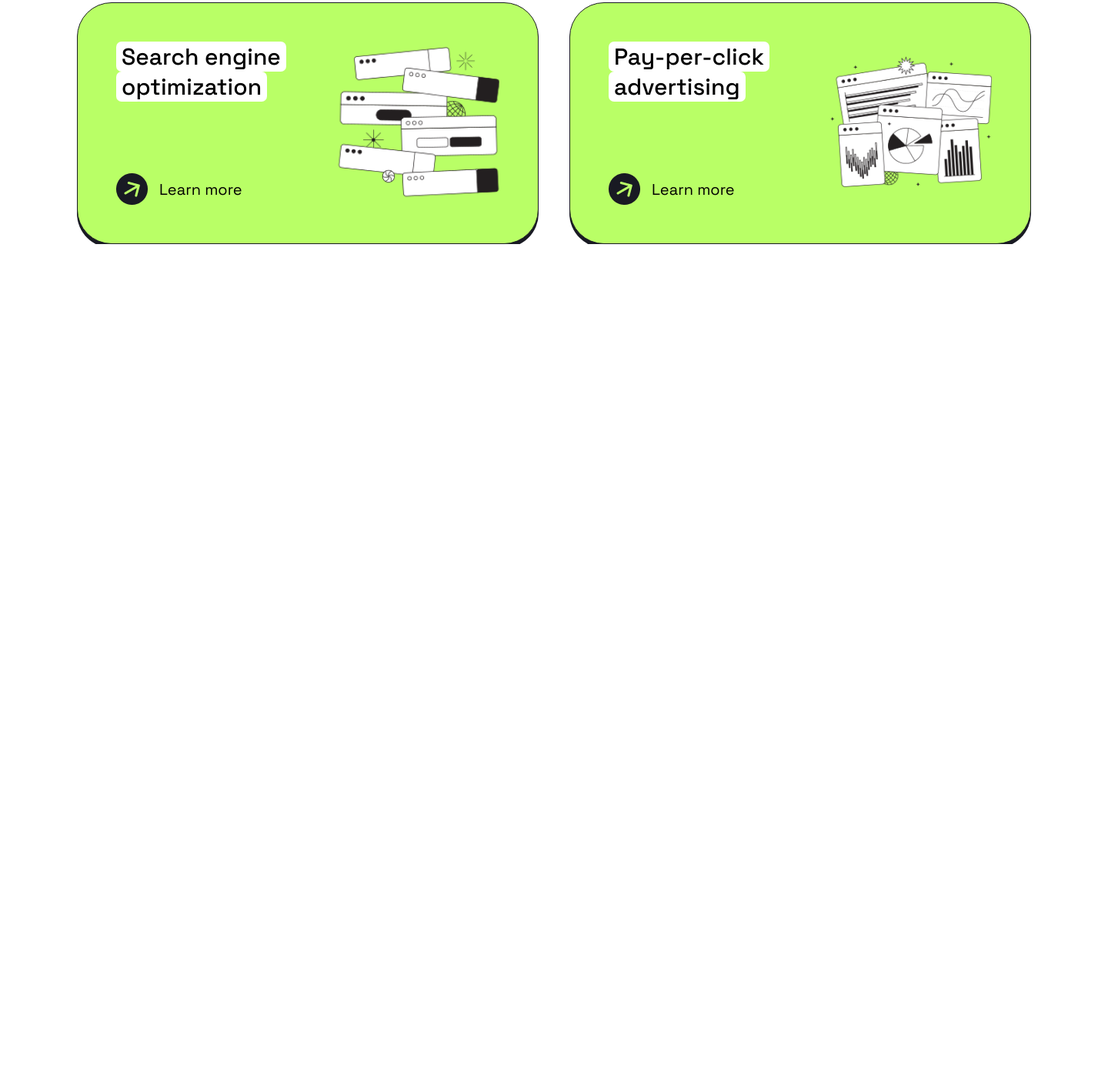
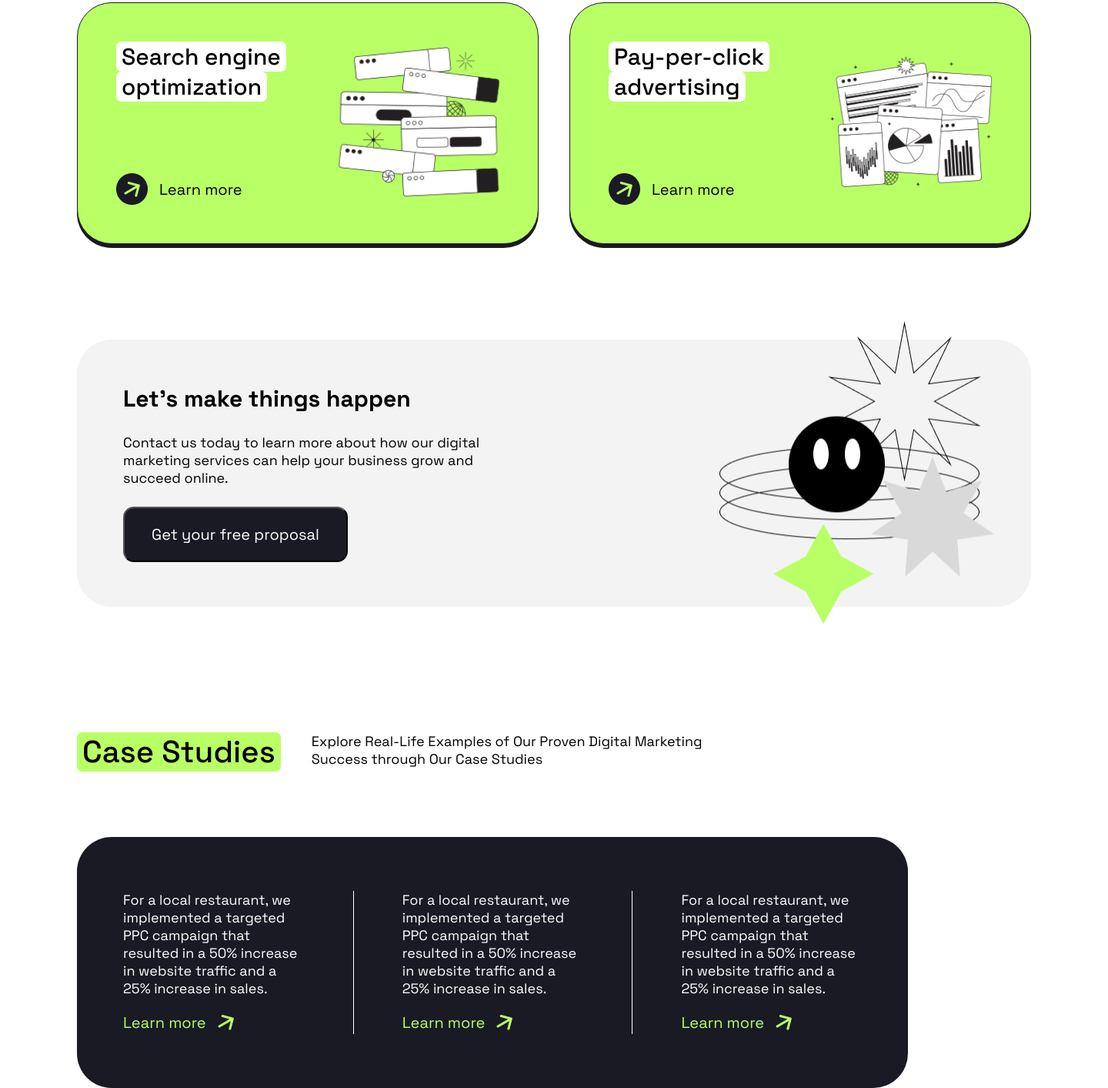
Before and after one commit to shahidulmiraj/positivus, a plain HTML site: page index.html in a window 1280 px wide. Shown: the part 1862-3275 px from the top of the page at 77% size, 1440 px wide, since content can reach past the window. Before the commit the page ends 2179 px from the top, so only its background shows below. Drawn offline with Linux system fonts and the light colour scheme.

Commit message:
create case-study section and design it

```diff
--- a/assets/css/style.css
+++ b/assets/css/style.css
@@ -114,7 +114,7 @@ nav {
   font-weight: 400;
   line-height: 28px;
 }
-.banner-heading button {
+button {
   display: flex;
   padding: 20px 35px;
   align-items: flex-start;
@@ -129,7 +129,7 @@ nav {
   cursor: pointer;
   transition: all 0.5s ease-in-out;
 }
-.banner-heading button:hover {
+button:hover {
   color: black;
   background-color: white;
 }
@@ -272,9 +272,95 @@ nav {
   transition: all 0.5s ease-in-out;
 }
 .card-section-3 .service-card:hover .service-card-link img {
-  content: url(../image/Icon\ \(1\).png);
+  content: url(../image/icon_1.png);
 }
 .card-section-3 .service-card:hover .service-card-link p {
   color: white;
   transition: all 0.5s ease-in-out;
 }
+
+/* ----------------------------------------------------------------------------------------------------------------------- */
+/* cta section  */
+.cta-block {
+  display: flex;
+  width: 1440px;
+  align-items: center;
+  gap: -715px;
+  margin: 123.5px 0 163.5px 0;
+}
+.cta {
+  display: flex;
+  width: 1240px;
+  height: 347px;
+  padding-left: 60px;
+  align-items: center;
+  gap: 275px;
+  flex-shrink: 0;
+  border-radius: 45px;
+  background: var(--Grey, #f3f3f3);
+}
+.cta-card {
+  display: flex;
+  flex-direction: column;
+  align-items: flex-start;
+  gap: 26px;
+}
+.cta-img {
+  display: flex;
+  height: 394px;
+  padding-right: 135px;
+  align-items: center;
+}
+.cta-img img {
+  width: 359px;
+  height: 394.269px;
+}
+.cta-card h3 {
+  width: 500px;
+  font-size: 30px;
+}
+.cta-card p {
+  width: 500px;
+}
+/* ------------------------------------------------------------------------------------------------------------------------ */
+/* case studies section  */
+.case-studies-section .section-heading {
+  margin-bottom: 85px;
+}
+.case-studies {
+  display: flex;
+  padding: 70px 60px;
+  align-items: flex-start;
+  gap: 64px;
+  border-radius: 45px;
+  background: var(--Dark);
+}
+.case-study {
+  display: flex;
+  flex-direction: column;
+  align-items: flex-start;
+  gap: 20px;
+}
+.case-study p {
+  color: #fff;
+}
+.case-study-link {
+  display: flex;
+  align-items: center;
+  gap: 15px;
+}
+.case-study-link a {
+  color: var(--Green);
+  font-size: 20px;
+  text-decoration: none;
+}
+.case-study-link a:hover {
+  color: #fff;
+  text-decoration: underline;
+  transition: all 0.5s ease-in-out;
+}
+.case-study-line {
+  width: 1px;
+  height: 186px;
+  background: #fff;
+}
--- a/index.html
+++ b/index.html
@@ -98,7 +98,7 @@
                   <h3>optimization</h3>
                 </div>
                 <div class="service-card-link">
-                  <img src="./assets/image/Icon (1).png" alt="icon image">
+                  <img src="./assets/image/icon_1.png" alt="icon image">
                   <p>Learn more</p>
                 </div>
               </div>
@@ -113,7 +113,7 @@
                   <h3>advertising</h3>
                 </div>
                 <div class="service-card-link">
-                  <img src="./assets/image/Icon (1).png" alt="icon image">
+                  <img src="./assets/image/icon_1.png" alt="icon image">
                   <p>Learn more</p>
                 </div>
               </div>
@@ -157,6 +157,51 @@
         </div>
       </div>
     </section>
+    <section class="wrapper cta-block">
+      <div class="cta">
+        <div class="cta-card">
+          <h3>Let's make things happen</h3>
+          <p>Contact us today to learn more about how our digital marketing services can help your business grow and succeed online.</p>
+          <button>Get your free proposal</button>
+        </div>
+        <div class="cta-img">
+          <img src="./assets/image/Illustration (1).png" alt="">
+        </div>
+      </div>
+    </section>
+    <section class="wrapper">
+      <div class="case-studies-section">
+        <div class="section-heading">
+          <h2>Case Studies</h2>
+          <p>Explore Real-Life Examples of Our Proven Digital Marketing Success through Our Case Studies</p>
+        </div>
+        <div class="case-studies">
+          <div class="case-study">
+            <p>For a local restaurant, we implemented a targeted PPC campaign that resulted in a 50% increase in website traffic and a 25% increase in sales.</p>
+            <div class="case-study-link">
+              <a href="#">Learn more</a>
+              <img src="./assets/image/icon_2.png" alt="icon image">
+            </div>
+          </div>
+          <div class="case-study-line"></div>
+          <div class="case-study">
+            <p>For a local restaurant, we implemented a targeted PPC campaign that resulted in a 50% increase in website traffic and a 25% increase in sales.</p>
+            <div class="case-study-link">
+              <a href="#">Learn more</a>
+              <img src="./assets/image/icon_2.png" alt="icon image">
+            </div>
+          </div>
+          <div class="case-study-line"></div>
+          <div class="case-study">
+            <p>For a local restaurant, we implemented a targeted PPC campaign that resulted in a 50% increase in website traffic and a 25% increase in sales.</p>
+            <div class="case-study-link">
+              <a href="#">Learn more</a>
+              <img src="./assets/image/icon_2.png" alt="icon image">
+            </div>
+          </div>
+        </div>
+      </div>
+    </section>
   </main>
   <footer>
 
```
Also changed, not shown: assets/image/Illustration (1).png (added), assets/image/icon_1.png (renamed from assets/image/Icon (1).png), assets/image/icon_2.png (added).
